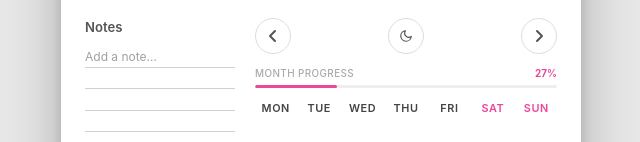
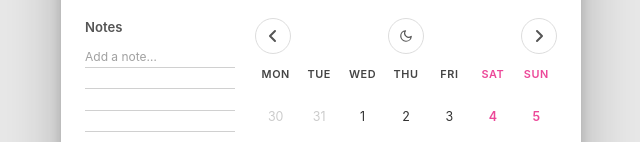
Before and after one commit to bhavishyaone/Calendar, a React (Vite) app in the folder calender/: page / in a window 1280 px wide. Shown: the part 426-568 px from the top of the page, without its empty margins (319-959 px from the left). Built offline with nearby package versions, Linux system fonts and the light colour scheme.

Commit message:
remove MonthProgress feature

```diff
--- a/calender/src/components/CalendarShell.jsx
+++ b/calender/src/components/CalendarShell.jsx
@@ -7,7 +7,6 @@ import HeroImage from './HeroImage';
 import CalendarGrid from './CalendarGrid';
 import NotesPanel from './NotesPanel';
 import EventModal from './EventModal';
-import MonthProgress from './MonthProgress';
 
 
 const SpiralBinding = ({ bindingBg }) => (
@@ -251,9 +250,6 @@ const CalendarShell = () => {
                 </div>
                 <NavButton direction="next" onClick={goToNext} label="Next month" accentColor={accentColor} />
               </div>
-
-              <MonthProgress month={month} year={year} accentColor={accentColor} darkMode={darkMode} />
-
               <FadeTransition trigger={monthKey}>
                 <CalendarGrid
                   month={month}
--- a/calender/src/components/MonthProgress.jsx
+++ /dev/null
@@ -1,35 +0,0 @@
-const MonthProgress = ({ month, year, accentColor, darkMode }) => {
-  const today = new Date();
-  const isCurrentMonth = today.getMonth() === month && today.getFullYear() === year;
-
-  if (!isCurrentMonth) return null;
-
-  const daysInMonth = new Date(year, month + 1, 0).getDate();
-  const percent = Math.round((today.getDate() / daysInMonth) * 100);
-
-  return (
-    <div className="mb-3">
-      <div className="flex items-center justify-between mb-1">
-        <span style={{ fontSize: '0.62rem', color: darkMode ? '#666' : '#aaa', fontWeight: 500, letterSpacing: '0.04em', textTransform: 'uppercase' }}>
-          Month Progress
-        </span>
-        <span style={{ fontSize: '0.62rem', color: accentColor, fontWeight: 700 }}>
-          {percent}%
-        </span>
-      </div>
-      <div style={{ height: '3px', borderRadius: '2px', background: darkMode ? '#2a2a2a' : '#eeeeee', overflow: 'hidden' }}>
-        <div
-          style={{
-            height: '100%',
-            width: `${percent}%`,
-            background: accentColor,
-            borderRadius: '2px',
-            transition: 'width 0.6s ease',
-          }}
-        />
-      </div>
-    </div>
-  );
-};
-
-export default MonthProgress;
```
